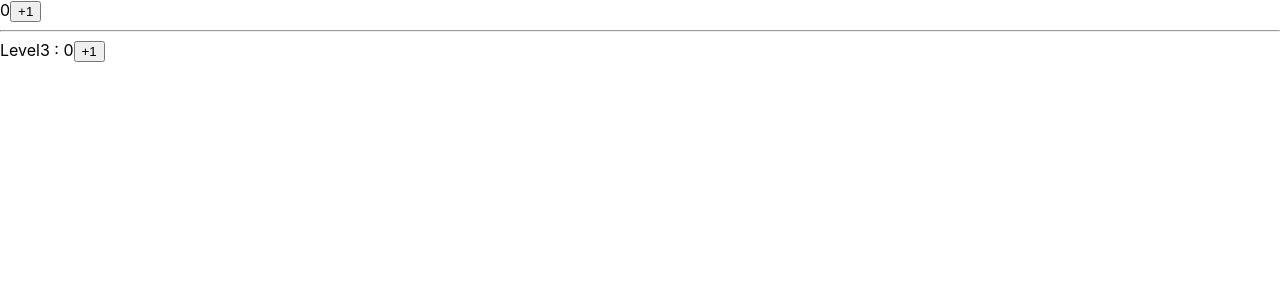
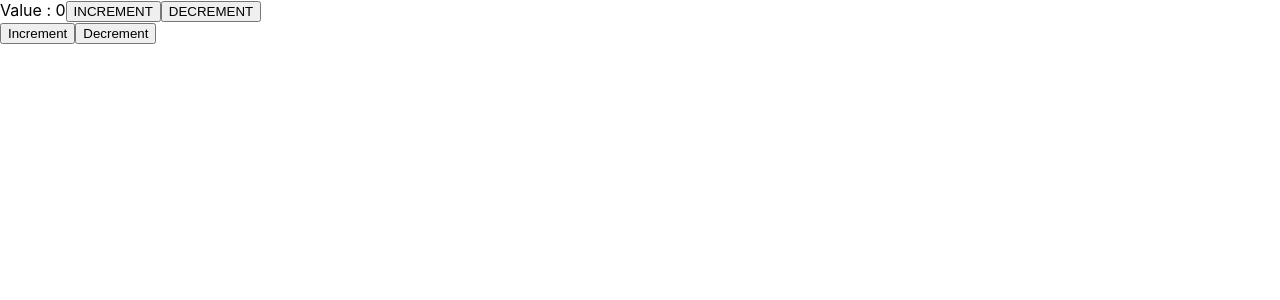
Before and after one commit to imaginary84/react-study, a React (Create React App) app: page / in a window 1280 px wide. Shown: the top 300 px of the page. Built offline with nearby package versions, Linux system fonts and the light colour scheme.

Commit message:
reducer & context api

```diff
--- /dev/null
+++ b/src/App9.js
@@ -0,0 +1,64 @@
+import React, { createContext, useContext, useReducer, useState } from 'react';
+
+const INCREMENT = 'COUNTER/INCREMENT';
+const DECREMENT = 'COUNTER/DECREMENT';
+
+const CounterContext = createContext();
+
+const App = () => {
+  //   const [value, setValue] = useState(0);
+  // 깃허브 test
+
+  const [state, dispatch] = useReducer(reducer, { value: 0 });
+
+  return (
+    <div>
+      Value : {state.value}
+      <button onClick={() => dispatch(actionIncrement())}>INCREMENT</button>
+      <button onClick={() => dispatch(actionDecrement())}>DECREMENT</button>
+      <CounterContext.Provider value={{ state, dispatch }}>
+        <GameBox />
+      </CounterContext.Provider>
+    </div>
+  );
+};
+
+const reducer = (prevState, action) => {
+  //   console.log(action);
+  const { type, payload = 1 } = action;
+  if (type === INCREMENT) {
+    return { value: prevState.value + payload };
+  } else if (type === DECREMENT) {
+    return { value: prevState.value - payload };
+  } else {
+    return prevState;
+  }
+};
+
+const actionIncrement = (payload) => ({ type: INCREMENT, payload });
+const actionDecrement = (payload) => ({ type: DECREMENT, payload });
+
+const GameBox = () => {
+  const { state, dispatch } = useContext(CounterContext);
+
+  return (
+    <div>
+      <button
+        onClick={() => {
+          dispatch(actionIncrement(3));
+        }}
+      >
+        Increment
+      </button>
+      <button
+        onClick={() => {
+          dispatch(actionDecrement(2));
+        }}
+      >
+        Decrement
+      </button>
+    </div>
+  );
+};
+
+export default App;
--- a/src/index.js
+++ b/src/index.js
@@ -9,12 +9,13 @@ import './index.css';
 // import App5 from 'App5';
 // import App6 from 'App6';
 // import App7 from 'App7';
-import App8 from 'App8';
+// import App8 from 'App8';
+import App9 from 'App9';
 // import EpisodeList from './EpisodeList';
 import reportWebVitals from './reportWebVitals';
 
 const root = ReactDOM.createRoot(document.getElementById('root'));
-root.render(<App8 />);
+root.render(<App9 />);
 
 // If you want to start measuring performance in your app, pass a function
 // to log results (for example: reportWebVitals(console.log))
```
